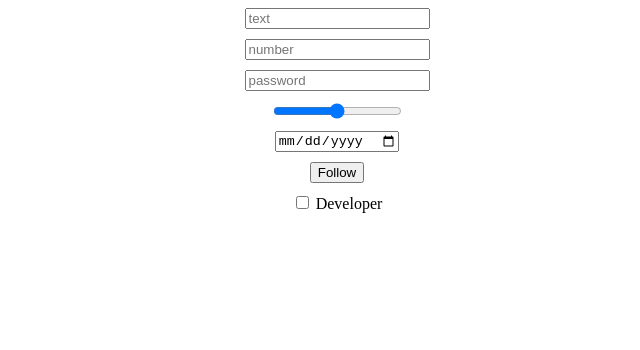
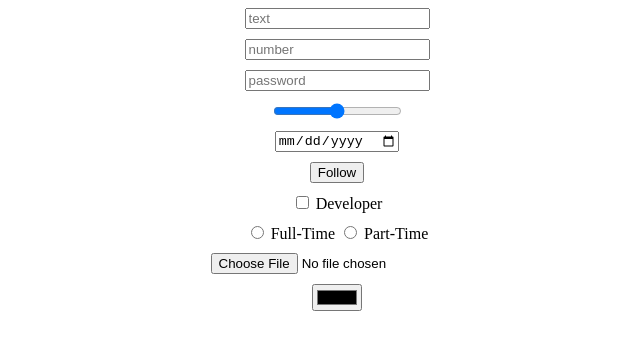
Before and after one commit to Rajesh-Reel/InputTypes, a plain HTML site: page index.html in a window 1280 px wide. Shown: the whole page, without its empty margins (303-943 px from the left). Drawn offline with Linux system fonts and the light colour scheme.

Commit message:
added radio, file and color input types

```diff
--- a/index.html
+++ b/index.html
@@ -21,6 +21,14 @@
                 <input type="checkbox"/>
                 <label>Developer</label>
             </div>
+            <div>
+                <input type="radio"/>
+                <label>Full-Time</label>
+                <input type="radio"/>
+                <label>Part-Time</label>
+            </div>
+            <input type="file"/>
+            <input type="color"/>
         </div>
     </main>
 </body>
```
